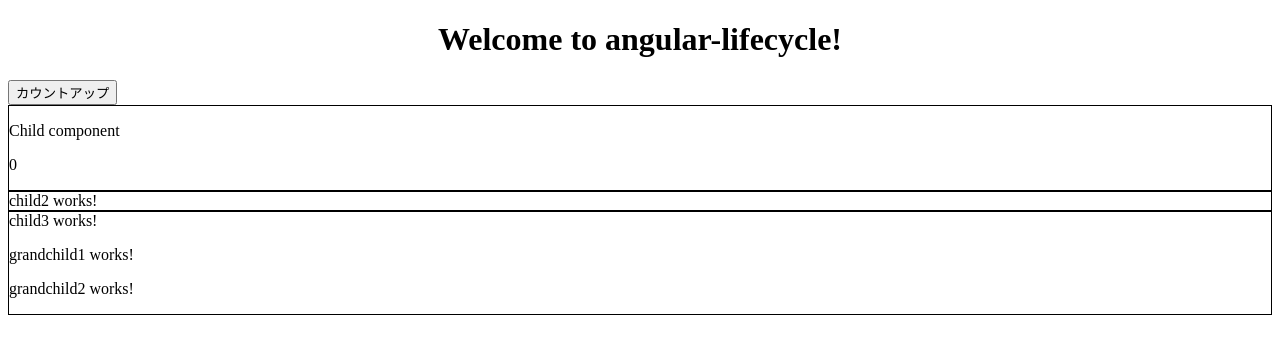
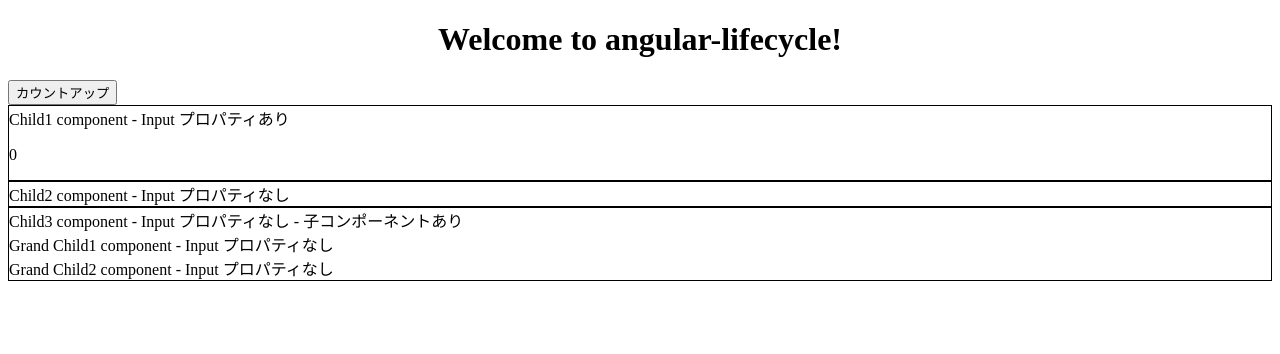
Before and after one commit to kasaharu-labs/angular-lifecycle, an Angular app: page /home in a window 1280 px wide. Shown: the top 354 px of the page. Built offline with nearby package versions, Linux system fonts and the light colour scheme.

Commit message:
表示内容を変更

```diff
--- a/src/app/presenters/child/child.component.html
+++ b/src/app/presenters/child/child.component.html
@@ -1,4 +1,4 @@
 <div class="child-component">
-  <p>Child component</p>
+  <div>Child1 component - Input プロパティあり</div>
   <p>{{ count }}</p>
 </div>
--- a/src/app/presenters/child2/child2.component.html
+++ b/src/app/presenters/child2/child2.component.html
@@ -1 +1 @@
-<div class="child2">child2 works!</div>
+<div class="child2">Child2 component - Input プロパティなし</div>
--- a/src/app/presenters/child3/child3.component.html
+++ b/src/app/presenters/child3/child3.component.html
@@ -1,5 +1,5 @@
 <div class="child3">
-  <div>child3 works!</div>
+  <div>Child3 component - Input プロパティなし - 子コンポーネントあり</div>
   <app-grandchild1></app-grandchild1>
   <app-grandchild2></app-grandchild2>
 </div>
--- a/src/app/presenters/grandchild1/grandchild1.component.html
+++ b/src/app/presenters/grandchild1/grandchild1.component.html
@@ -1,3 +1 @@
-<p>
-  grandchild1 works!
-</p>
+<div>Grand Child1 component - Input プロパティなし</div>
--- a/src/app/presenters/grandchild2/grandchild2.component.html
+++ b/src/app/presenters/grandchild2/grandchild2.component.html
@@ -1,3 +1 @@
-<p>
-  grandchild2 works!
-</p>
+<div>Grand Child2 component - Input プロパティなし</div>
```
